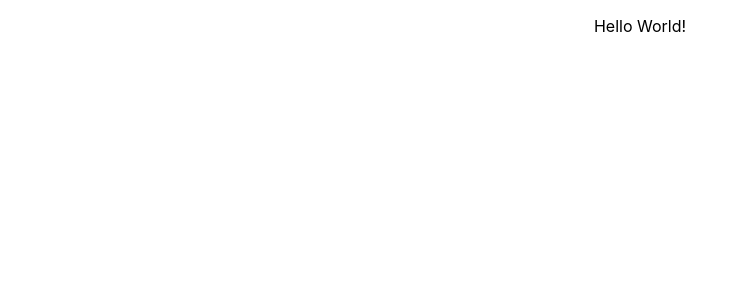
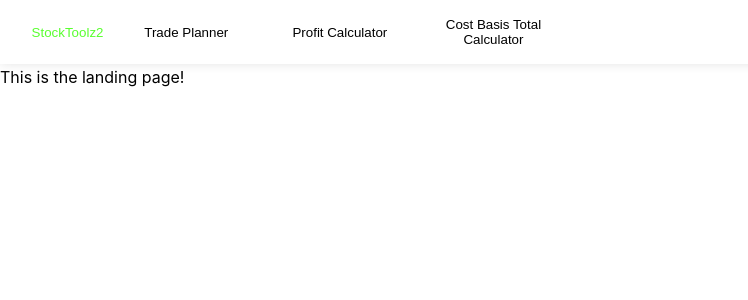
Before and after one commit to Helaman99/StockToolz2, a React (Create React App) app in the folder stock-toolz-2/: page / in a window 1280 px wide. Shown: the top 300 px of the page, without its empty margins (0-748 px from the left). Built offline with nearby package versions, Linux system fonts and the light colour scheme.

Commit message:
Header
Made the header with some non-functional buttons. Also added the landing page with basically no content yet.

```diff
--- a/stock-toolz-2/src/App.css
+++ b/stock-toolz-2/src/App.css
@@ -1,3 +1,3 @@
 .App {
-  text-align: center;
+    padding-top: 4%;
 }
--- a/stock-toolz-2/src/App.js
+++ b/stock-toolz-2/src/App.js
@@ -1,11 +1,14 @@
 import './App.css';
+import Navbar from './components/Navbar.js';
+import LandingPage from './pages/LandingPage.js'
 
 function App() {
-  return (
-    <div className="App">
-      <p>Hello World!</p>
-    </div>
-  );
+    return (
+        <div className="App">
+            <Navbar />
+            <LandingPage />
+        </div>
+    );
 }
 
 export default App;
--- /dev/null
+++ b/stock-toolz-2/src/components/Navbar.js
@@ -0,0 +1,20 @@
+import './components.css';
+
+export default function Navbar() {
+    return(
+        <div id = 'Navbar'>
+            <button id = 'Logo'>StockToolz2</button>
+            <Navbutton text = 'Trade Planner' />
+            <Navbutton text = 'Profit Calculator' />
+            <Navbutton text = 'Cost Basis Total Calculator' />
+        </div>
+    );
+}
+
+function Navbutton({ text }) {
+    return(
+        <button className = 'Navbutton'>
+            <p>{ text }</p>
+        </button>
+    );
+}
--- /dev/null
+++ b/stock-toolz-2/src/components/components.css
@@ -0,0 +1,34 @@
+#Navbar {
+    position: fixed;
+    top: 0;
+    left: 0;
+    width: 100%;
+    height: 8%;
+
+    color: rgb(89, 255, 47);
+    padding: 0 2%;
+    box-shadow: rgb(228, 228, 228) 0 0 10px;
+
+    display: flex;
+    flex-wrap: wrap;
+    align-content: center;
+}
+
+#Logo {
+    border: none;
+    background-color: transparent;
+    color: rgb(89, 255, 47);
+}
+
+.Navbutton {
+    color: black;
+    background-color: transparent;
+    border: none;
+
+    height: 100%;
+    width: 12%;
+
+    &:hover {
+        background-color: rgba(0, 0, 0, 0.02);
+    }
+}
--- /dev/null
+++ b/stock-toolz-2/src/pages/LandingPage.js
@@ -0,0 +1,7 @@
+export default function LandingPage() {
+    return(
+        <div id = 'LandingPage'>
+            <p>This is the landing page!</p>
+        </div>
+    )
+}
```
